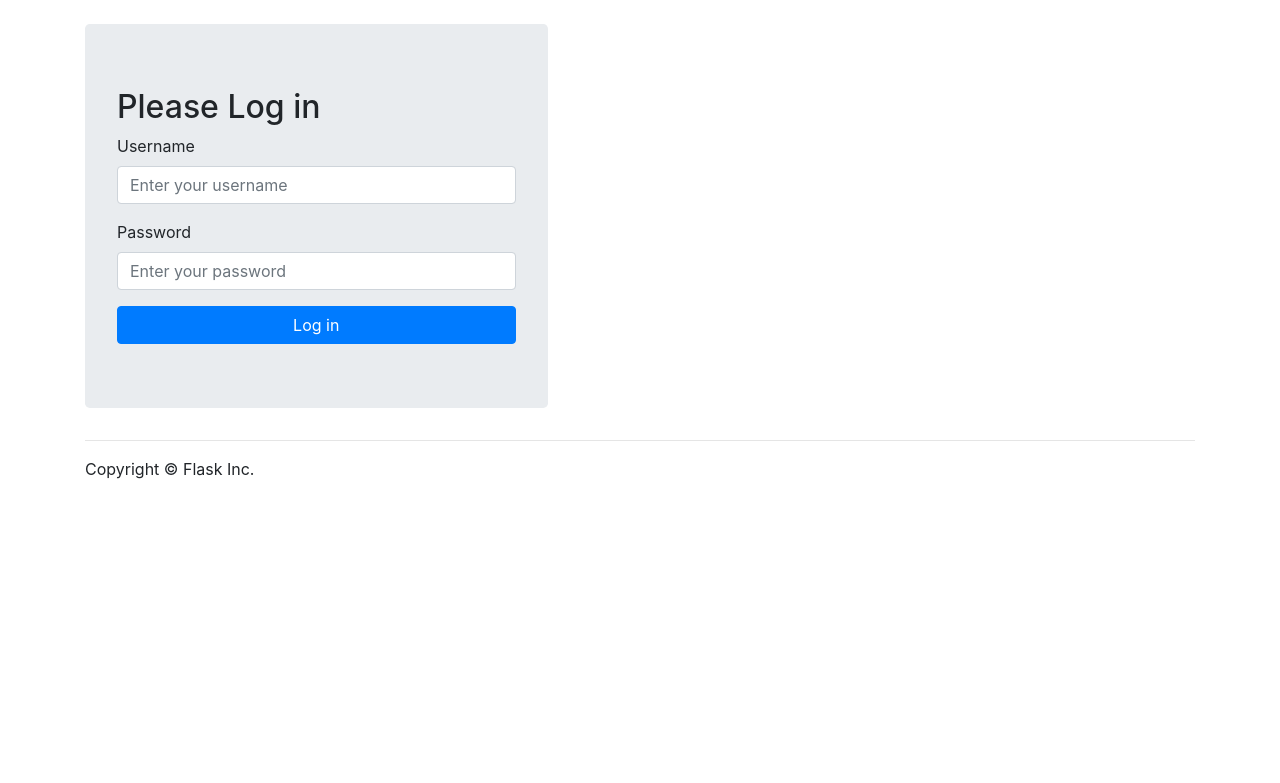
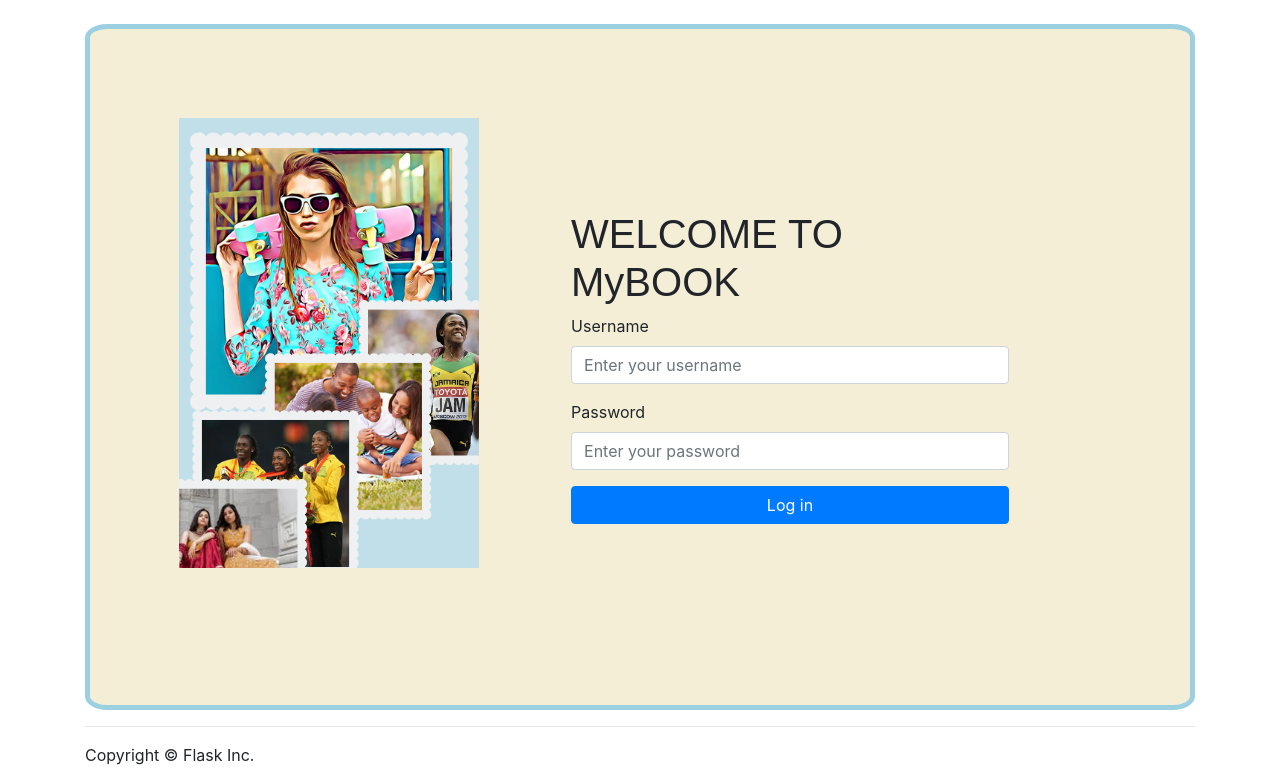
Before and after one commit to gill876/COMP3161-project, a Flask app: page /login in a window 1280 px wide. Shown: the part 56-839 px from the top of the page. Before the commit the page ends 535 px from the top, so only its background shows below. Run offline with Flask 2, Linux system fonts and the light colour scheme; some libraries are stand-ins or nearby versions.

Commit message:
almost completed login page, added photo section to signup page

```diff
--- a/app/__init__.py
+++ b/app/__init__.py
@@ -21,6 +21,10 @@ app.config['MYSQL_CURSORCLASS'] = 'DictCursor'
 
 mysql = MySQL(app)
 
+#adding images to respective folders
+
+PROFILEPHOTO_FOLDER= './app/static/profileimages'
+
 
 # Flask-Login login manager
 login_manager = LoginManager()
--- a/app/forms.py
+++ b/app/forms.py
@@ -1,5 +1,6 @@
 from flask_wtf import FlaskForm
 from wtforms import StringField, PasswordField,FileField,SelectField
+from flask_wtf.file import FileField, FileRequired, FileAllowed
 from wtforms.validators import InputRequired,DataRequired,Email
 from wtforms.fields.html5 import DateField
 
@@ -17,3 +18,4 @@ class RegisterForm(FlaskForm):
     email = StringField('Email', validators=[InputRequired(message='Email is required'), Email(message="Only Emails")])
     password=PasswordField('Password',validators=[InputRequired(message='Password is required')])
     confirmpassword=PasswordField('Confirm Password',validators=[InputRequired(message='Retype password')])
+    profile_photo = FileField('Profile Picture', validators=[FileRequired(), FileAllowed(['jpg', 'png', 'IMAGES ONLY!']) ])
--- a/app/static/css/app.css
+++ b/app/static/css/app.css
@@ -1,3 +1,21 @@
 body {
     padding-top: 5rem;
 }
+
+.logdiv{
+    padding: 8%;
+    display: flex;
+    background-color: #f4eed7;";
+    align-items: center;
+    border: 5px  solid;
+    border-radius: 2%;
+    border-color: #9ad0e0;
+}
+
+.loginform{
+    padding: 10%;
+}
+
+.loginform h1{
+    font-family: sans-serif;
+}
--- a/app/templates/login.html
+++ b/app/templates/login.html
@@ -1,8 +1,17 @@
 {% extends "base.html" %}
 
 {% block main %}
-  <div class="shadow jumbotron homedisplay col-md-5 col-sm-10">
-    <h2>Please Log in</h2>
+
+<div class ="logdiv">
+
+  <div class ="loginimage">
+    <img src = "{{ url_for('static', filename='./appimages/loginphoto.png', alt="app image")}}">
+  </div>
+
+
+  <div class="loginform">
+    <h1>WELCOME TO MyBOOK</h1>
+
     {% include 'flash_messages.html' %}
     <form action="{{ url_for('login') }}" method="post">
       {{ form.csrf_token }}
@@ -17,4 +26,5 @@
       <button type="submit" name="submit" class="btn btn-primary btn-block">Log in</button>
     </form>
   </div>
+</div>
 {% endblock %}
--- a/app/views.py
+++ b/app/views.py
@@ -6,11 +6,13 @@ This file creates your application.
 """
 
 import os
+import datetime
 from flask_mysqldb import MySQL
 from app import app, login_manager
 from flask import render_template, request, redirect, url_for, flash
 from flask_login import login_user, logout_user, current_user, login_required
 from app.forms import LoginForm,RegisterForm
+from werkzeug.utils import secure_filename
 # from app.models import UserProfile
 # from flask_bootstrap import Bootstrap
 ###
@@ -53,6 +55,18 @@ def register():
         email = form.email.data
         password = form.password.data
         confirmpassword = form.confirmpassword.data
+        profile_photo = form.profile_photo.data
+
+        #saviing profile images tothe profilephoto_folder
+
+        filename = secure_filename(profile_photo)
+        profile_photo.save(os.path.join(app.config['PROFILEPHOTO_FOLDER', filename]))
+
+        #code for db goes here
+
+
+
+        flash('Your Profile Has Been Created')
 
         return redirect(url_for("profile"))
     else:
```
Also changed, not shown: app/templates/register.html (+9 -2 lines), app/static/appimages/loginphoto.png (renamed from app/static/images/loginside photo.png), app/static/appimages/welcome.jpg (renamed from app/static/images/welcome.jpg).
